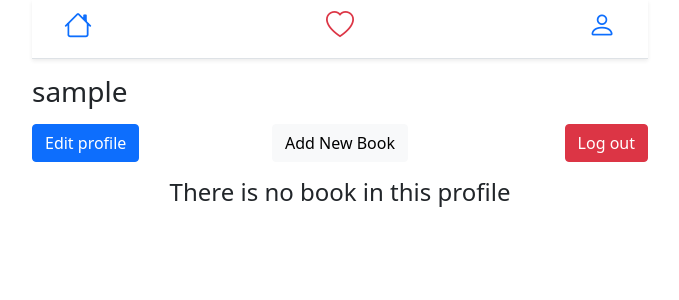
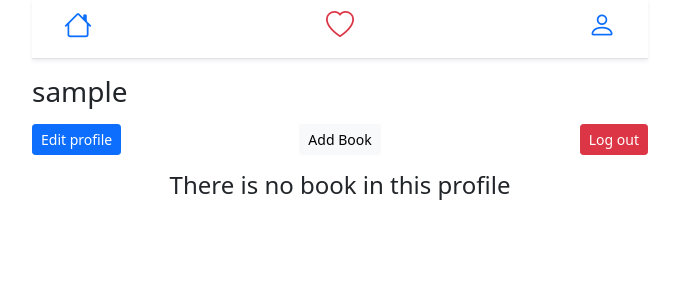
Before and after one commit to ikram9820/books, a Django app: page /profile/ in a window 1280 px wide. Shown: the top 300 px of the page, without its empty margins (300-979 px from the left). Run offline with Django 4.2, Linux system fonts and the light colour scheme; the visitor is signed in with stand-in values (Sample User, id 1); data that the repository does not hold is empty.

Commit message:
ui updated

```diff
--- a/templates/_base.html
+++ b/templates/_base.html
@@ -19,7 +19,7 @@
         </div>
 
 
-          <div class="col-md-6 ">
+          <div class="col-lg-6 ">
 
             <header  class="sticky-top">
             <div class="container-fluid mb-2 bg-white border-bottom shadow-sm">
--- a/templates/profile/my_profile.html
+++ b/templates/profile/my_profile.html
@@ -21,13 +21,13 @@
 </p>
 <div class='row my-3'>
   <div class= 'col-4 d-flex justify-content-start'>
-    <div><a class="btn btn-primary " href="{% url 'edit_profile' user.id %}" > Edit profile </a></div>
+    <div><a class="btn btn-primary btn-sm " href="{% url 'edit_profile' user.id %}" > Edit profile </a></div>
   </div>
   <div class= 'col-4 d-flex justify-content-center'>
-    <div><a class="btn btn-light " href="{% url 'add_book' %}"> Add New Book</a></div>
+    <div><a class="btn btn-light btn-sm " href="{% url 'add_book' %}"> Add Book</a></div>
   </div>
   <div class= 'col-4 d-flex justify-content-end'>
-    <div><a  class="btn btn-danger" href="{% url 'logout' %}">Log out </a></div>
+    <div><a  class="btn btn-danger btn-sm" href="{% url 'logout' %}">Log out </a></div>
   </div>
 
 </div>
```
